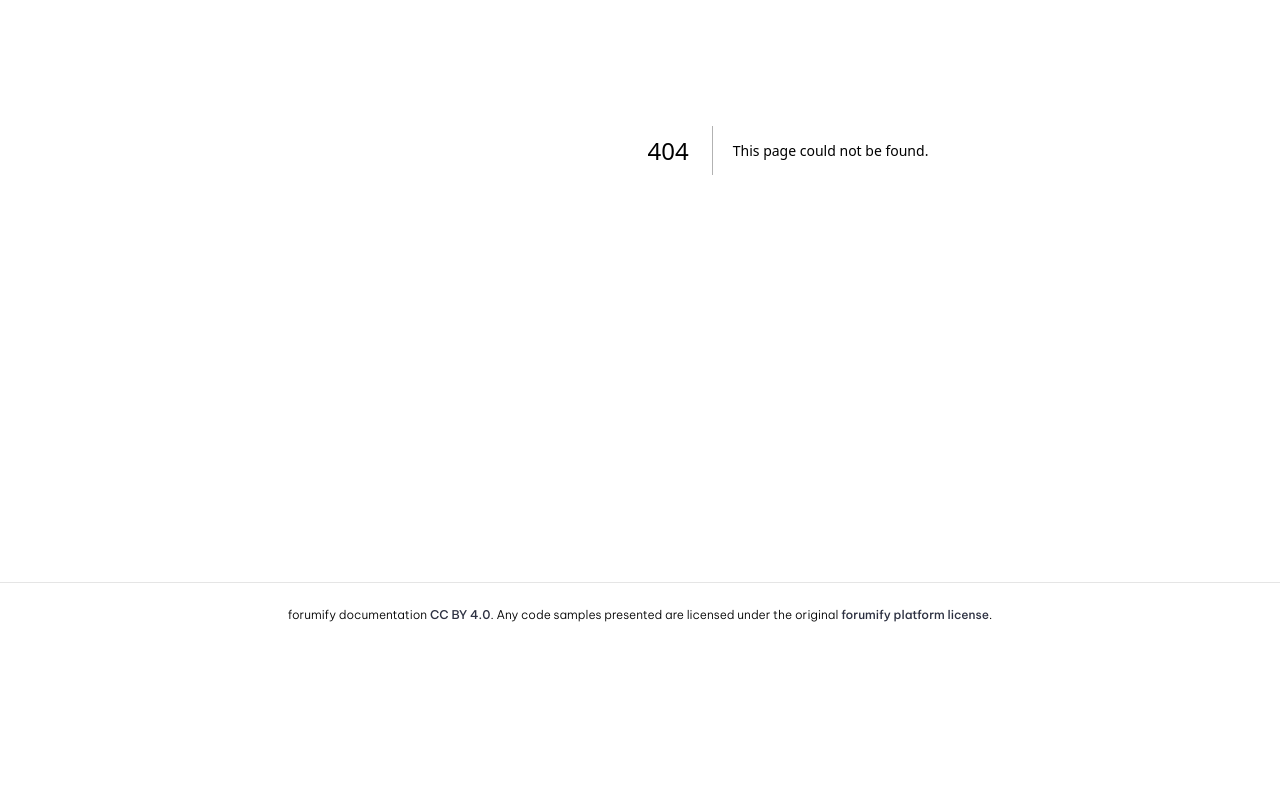
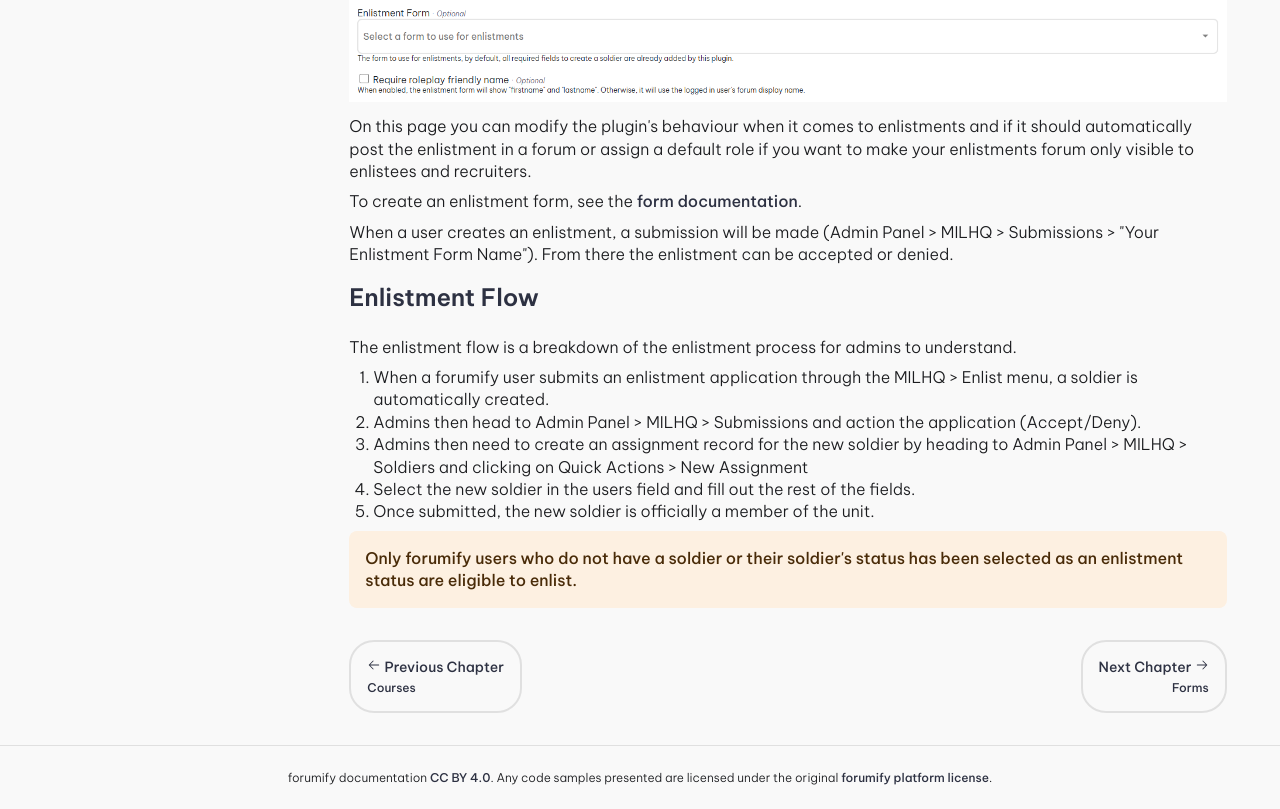
Before and after one commit to forumify/forumify-docs, a Next.js app: page /plugins/milhq-plugin/enlistment in a window 1280 px wide. Before the commit this address had no page. Shown: the part 330-1139 px from the top of the page. Before the commit the page ends 976 px from the top, so only its background shows below. Built offline with nearby package versions, Linux system fonts and the light colour scheme.

Commit message:
add enlistment docs

```diff
--- /dev/null
+++ b/src/app/plugins/milhq-plugin/enlistment/page.mdx
@@ -0,0 +1,35 @@
+import GuideNavigator from '@/components/GuideNavigator';
+import Alert from '@/components/Alert';
+
+# Enlistment
+
+## Enlistment Setup
+
+To set up Enlistments, head over to the Admin Panel > MILHQ > Configuration
+![Enlistment Setup](/user-manual/plugins/milhq-plugin/enlistment.png)
+
+On this page you can modify the plugin's behaviour when it comes to enlistments and if it should automatically post the enlistment in a forum
+or assign a default role if you want to make your enlistments forum only visible to enlistees and recruiters.
+
+To create an enlistment form, see the [form documentation](/plugins/milhq-plugin/forms).
+
+When a user creates an enlistment, a submission will be made (Admin Panel > MILHQ > Submissions > "Your Enlistment Form Name").
+From there the enlistment can be accepted or denied.
+
+## Enlistment Flow
+The enlistment flow is a breakdown of the enlistment process for admins to understand.
+
+1) When a forumify user submits an enlistment application through the MILHQ > Enlist menu, a soldier is automatically created.
+2) Admins then head to Admin Panel > MILHQ > Submissions and action the application (Accept/Deny).
+3) Admins then need to create an assignment record for the new soldier by heading to Admin Panel > MILHQ > Soldiers and clicking on Quick Actions > New Assignment
+4) Select the new soldier in the users field and fill out the rest of the fields.
+5) Once submitted, the new soldier is officially a member of the unit.
+
+<Alert severity="warning">
+    Only forumify users who do not have a soldier or their soldier's status has been selected as an enlistment status are eligible to enlist.
+</Alert>
+
+<GuideNavigator
+    previous={{ href: '/plugins/milhq-plugin/courses', label: 'Courses' }}
+    next={{ href: '/plugins/milhq-plugin/forms', label: 'Forms' }}
+/>
```
Also changed, not shown: public/user-manual/plugins/milhq-plugin/enlistment.png (added).
